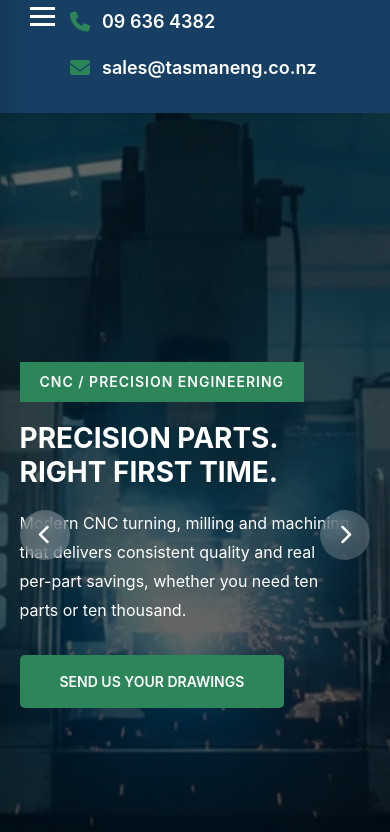
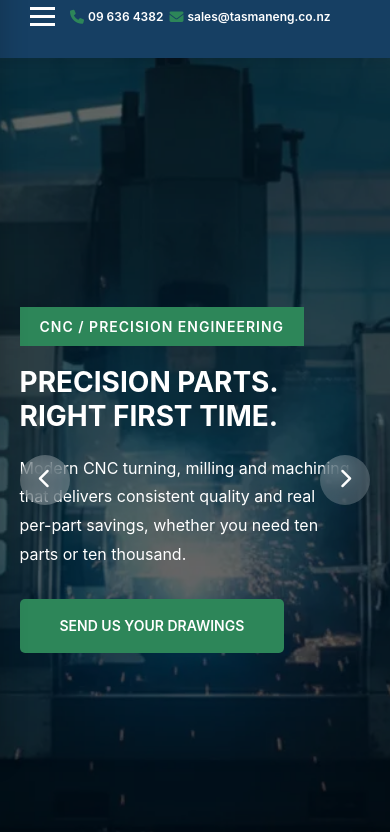
Before and after one commit to Wasabiboy/tasman-enginerring, a plain HTML site: page index.html in a window 390 px wide. Shown: the part 96-928 px from the top of the page. Drawn offline with Linux system fonts and the light colour scheme.

Commit message:
Fix mobile header: fit phone and email on one line down to 360px
- Changed header-contact flex-wrap from wrap to nowrap
- Reduced font size from 18px to 14px on mobile
- Reduced icon size from 20px to 16px on mobile
- Reduced gap between items from 15px to 10px
- Reduced gap between icon and text from 12px to 6px
- Added extra small screen media query (max-width 400px) for further reductions:
  - Font size: 12px
  - Icon size: 14px
  - Item gap: 6px
  - Icon-text gap: 4px
- Maintains tappable tel: and mailto: links
- Desktop styles unchanged

Co-authored-by: Phillip Wesley-Brown <Wasabiboy@users.noreply.github.com>

```diff
--- a/css/style.css
+++ b/css/style.css
@@ -1252,16 +1252,33 @@ p {
 
     .header-contact {
         margin-bottom: 10px;
-        flex-wrap: wrap;
-        gap: 15px;
+        flex-wrap: nowrap;
+        gap: 10px;
     }
 
     .header-contact a {
-        font-size: 18px;
+        font-size: 14px;
+        gap: 6px;
     }
 
     .header-contact i {
-        font-size: 20px;
+        font-size: 16px;
+    }
+
+    /* Extra small screens - reduce further to fit */
+    @media (max-width: 400px) {
+        .header-contact {
+            gap: 6px;
+        }
+
+        .header-contact a {
+            font-size: 12px;
+            gap: 4px;
+        }
+
+        .header-contact i {
+            font-size: 14px;
+        }
     }
 
     .logo img {
```
